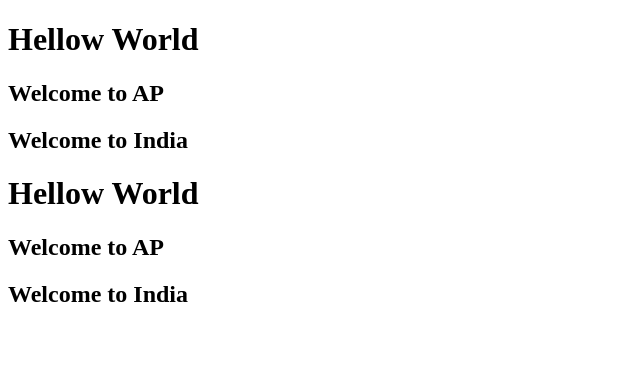
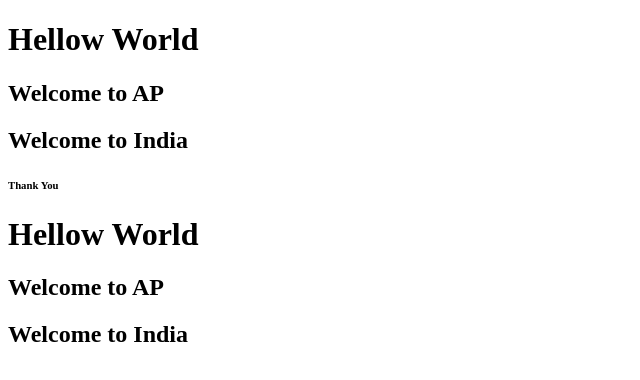
Before and after one commit to Vijaya72569/HtmpRepo, a plain HTML site: page index.html in a window 1280 px wide. Shown: the whole page, without its empty margins (0-640 px from the left). Drawn offline with Linux system fonts and the light colour scheme.

Commit message:
Updated index.html locally

```diff
--- a/index.html
+++ b/index.html
@@ -11,6 +11,7 @@
     <h2>Welcome to AP</h2>
 
     <h2>Welcome to India </h2>
+    <h6>Thank You</h6>
 
       <h1>Hellow World</h1>
 
```
